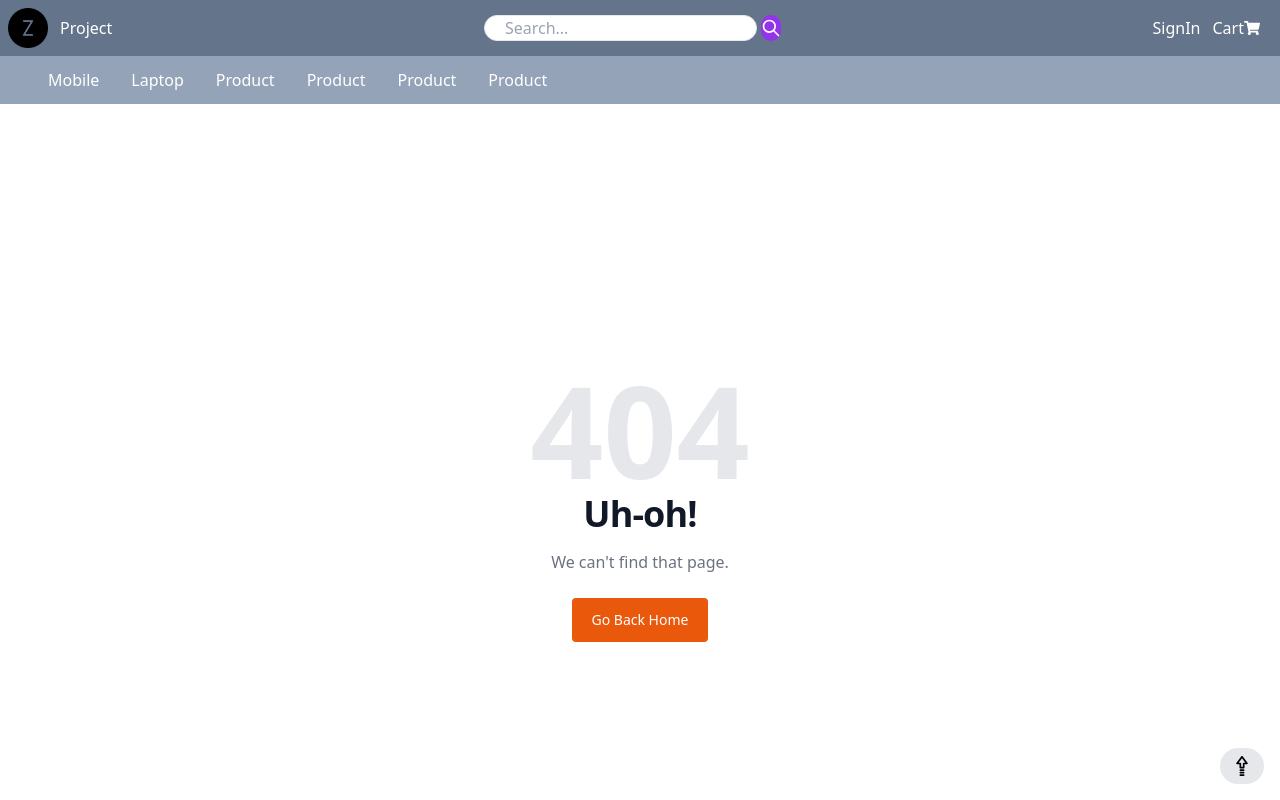
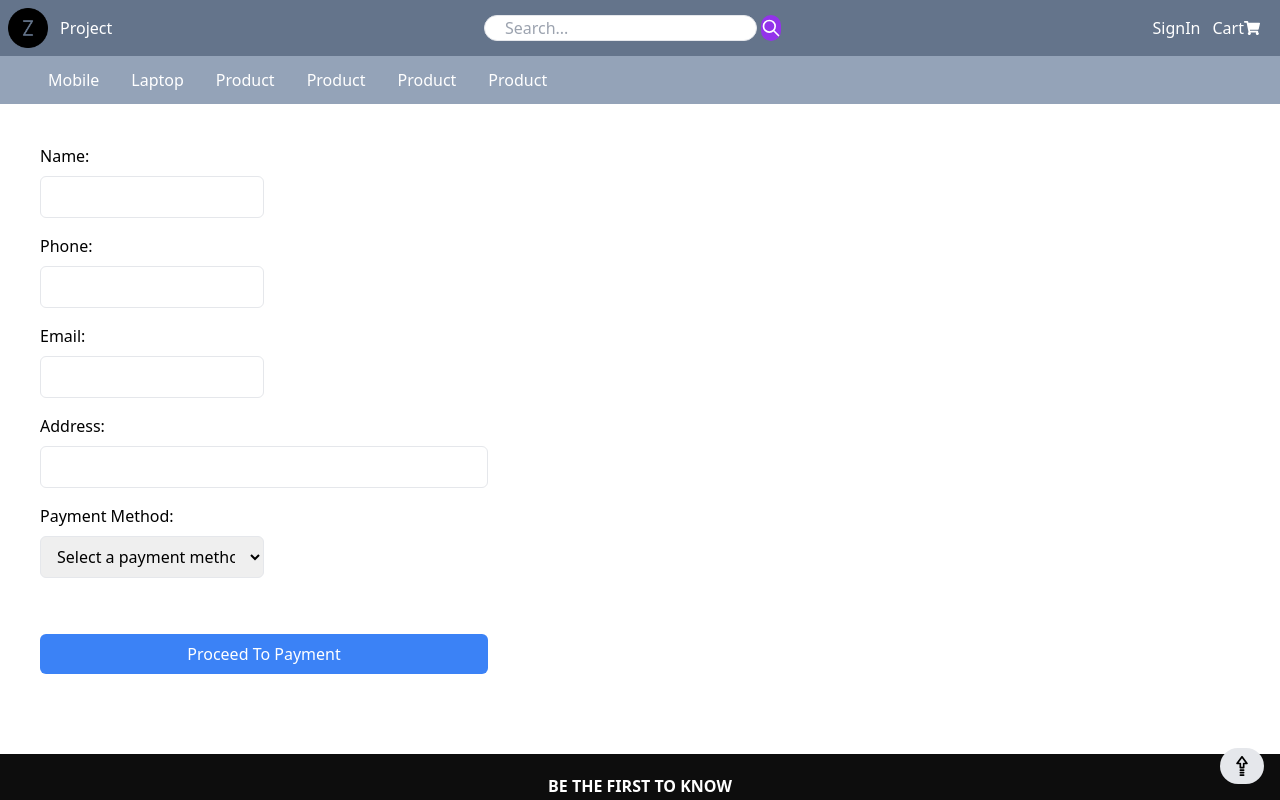
Before and after one commit to eslamsobhy/ecommerce-front-end, a React (Vite) app: page /checkout in a window 1280 px wide. Shown: the top 800 px of the page. Built offline with nearby package versions, Linux system fonts and the light colour scheme.

Commit message:
Creat Checkout page & Paypal method

```diff
--- a/package.json
+++ b/package.json
@@ -11,8 +11,10 @@
   },
   "dependencies": {
     "@material-tailwind/react": "^2.0.4",
+    "@paypal/react-paypal-js": "^8.0.0",
     "axios": "^1.4.0",
     "joi": "^17.9.2",
+    "paypal-checkout": "^4.0.338",
     "react": "^18.2.0",
     "react-dom": "^18.2.0",
     "react-hook-form": "^7.44.3",
--- a/src/App.jsx
+++ b/src/App.jsx
@@ -1,5 +1,6 @@
 /* eslint-disable no-unused-vars */
 import Cart from "./pages/Cart.jsx"
+import Checkout from "./pages/Checkout.jsx"
 import Footer from "../src/components/Footer";
 import Home from "./pages/Home.jsx";
 import FreeShipping from "./pages/FreeShipping.jsx";
@@ -23,6 +24,7 @@ function App() {
         <Route path="/Techservices" element={<TechServices />} />
         <Route path="/Freeshipping" element={<FreeShipping />} />
         <Route path="/cart" element={<Cart />} />
+        <Route path="/checkout" element={<Checkout />} />
         <Route path="/*" element={<NotFound />} />
       </Routes>
         <Footer />
--- /dev/null
+++ b/src/components/PayPalButton.jsx
@@ -0,0 +1,82 @@
+import { useEffect } from "react";
+import {
+    PayPalScriptProvider,
+    PayPalButtons,
+    usePayPalScriptReducer
+} from "@paypal/react-paypal-js";
+
+// This values are the props in the UI
+const amount = "2";
+const currency = "USD";
+const style = {"layout":"vertical"};
+
+// Custom component to wrap the PayPalButtons and handle currency changes
+const ButtonWrapper = ({ currency, showSpinner }) => {
+    // usePayPalScriptReducer can be use only inside children of PayPalScriptProviders
+    // This is the main reason to wrap the PayPalButtons in a new component
+    const [{ options, isPending }, dispatch] = usePayPalScriptReducer();
+
+    useEffect(() => {
+        dispatch({
+            type: "resetOptions",
+            value: {
+                ...options,
+                currency: currency,
+            },
+        });
+    }, [currency, showSpinner]);
+
+
+    return (
+        <>
+            { (showSpinner && isPending) && <div className="spinner" /> }
+            <PayPalButtons
+                style={style}
+                disabled={false}
+                forceReRender={[amount, currency, style]}
+                fundingSource={undefined}
+                createOrder={(data, actions) => {
+                    return actions.order
+                        .create({
+                            purchase_units: [
+                                {
+                                    amount: {
+                                        currency_code: currency,
+                                        value: amount,
+                                    },
+                                },
+                            ],
+                        })
+                        .then((orderId) => {
+                            // Your code here after create the order
+                            return orderId;
+                        });
+                }}
+                onApprove={function (data, actions) {
+                    return actions.order.capture().then(function () {
+                        // Your code here after capture the order
+                    });
+                }}
+            />
+        </>
+    );
+}
+
+export default function PayPal() {
+    return (
+        <div className="w-full px-4  max-w-md mx-auto xl:m-10 md:m-10 sm:my-10">
+            <PayPalScriptProvider
+                options={{
+                    "clientId": "test",
+                    components: "buttons",
+                    currency: "USD"
+                }}
+            >
+                <ButtonWrapper
+                    currency={currency}
+                    showSpinner={false}
+                />
+            </PayPalScriptProvider>
+        </div>
+    );
+}
--- /dev/null
+++ b/src/pages/Checkout.jsx
@@ -0,0 +1,71 @@
+
+import { useForm } from "react-hook-form";
+import PayPal from "../components/PayPalButton.jsx";
+import { useState } from "react";
+
+
+const Checkout = () => {
+  const { register, handleSubmit, formState: { errors } } = useForm();
+
+  const onSubmit = (data) => {
+    console.log(data);
+
+    data.paymentMethod==="Cash" ? setCashclass(""):setCashclass("hidden")
+    data.paymentMethod==="PayPal" ? setPaypalclass(""):setPaypalclass("hidden")
+  };
+const [paypalclass,setPaypalclass]=useState("hidden")
+const [cashclass,setCashclass]=useState("hidden")
+  return (
+    <>
+    <form onSubmit={handleSubmit(onSubmit)} className="max-w-md mx-auto xl:m-10 md:m-10 sm:my-10">
+      <div className="mb-4">
+        <label htmlFor="name" className="block mb-2">Name:</label>
+        <input id="name" {...register("name", { required: true })} className="w-full sm:w-1/2 px-3 py-2 border rounded-md focus:outline-none focus:ring focus:border-blue-300 transition-colors" />
+        {errors.name && <span className="text-red-500">This field is required</span>}
+      </div>
+
+      <div className="mb-4">
+        <label htmlFor="phone" className="block mb-2">Phone:</label>
+        <input id="phone" {...register("phone", { required: true })} className="w-full sm:w-1/2 px-3 py-2 border rounded-md focus:outline-none focus:ring focus:border-blue-300 transition-colors" />
+        {errors.phone && <span className="text-red-500">This field is required</span>}
+      </div>
+
+      <div className="mb-4">
+        <label htmlFor="email" className="block mb-2">Email:</label>
+        <input id="email" {...register("email", { required: true, pattern: /^\S+@\S+$/i })} className="w-full sm:w-1/2 px-3 py-2 border rounded-md focus:outline-none focus:ring focus:border-blue-300 transition-colors" />
+        {errors.email && <span className="text-red-500">Please enter a valid email address</span>}
+      </div>
+
+      <div className="mb-4">
+        <label htmlFor="address" className="block mb-2">Address:</label>
+        <input id="address" {...register("address", { required: true })} className="w-full px-3 py-2 border rounded-md focus:outline-none focus:ring focus:border-blue-300 transition-colors" />
+        {errors.address && <span className="text-red-500">This field is required</span>}
+      </div>
+
+      <div className="mb-4">
+        <label htmlFor="paymentMethod" className="block mb-2">Payment Method:</label>
+        <select id="paymentMethod" {...register("paymentMethod", { required: true })} className="w-full sm:w-1/2 px-3 py-2 border rounded-md focus:outline-none focus:ring focus:border-blue-300 transition-colors">
+          <option value="">Select a payment method</option>
+          <option value="PayPal">PayPal Or Credit Card</option>
+          <option value="Cash">Cash On Delivery</option>
+        </select>
+        {errors.paymentMethod && <span className="text-red-500">Please select a payment method</span>}
+      </div>
+
+      <button type="submit" className="w-full py-2 px-4 my-10 bg-blue-500 text-white rounded-md hover:bg-blue-600 focus:outline-none focus:ring focus:border-blue-300 transition-colors">Proceed To Payment</button>
+    </form>
+    <div className={paypalclass}>
+
+<PayPal />
+   </div>
+    <div className={cashclass}>
+        <div className="fixed top-1/2 left-1/2 transform -translate-x-1/2 -translate-y-1/2  bg-slate-500 p-4 rounded-lg shadow-md z-30 animate-slide-down">
+<h1>congratulations</h1>
+<button onClick={()=>{setCashclass("hidden")}}>*</button>
+</div>
+</div>
+    </>
+  );
+}
+
+export default Checkout;
```
Also changed, not shown: 1 other file (tests, documents, lock files or other folders).
